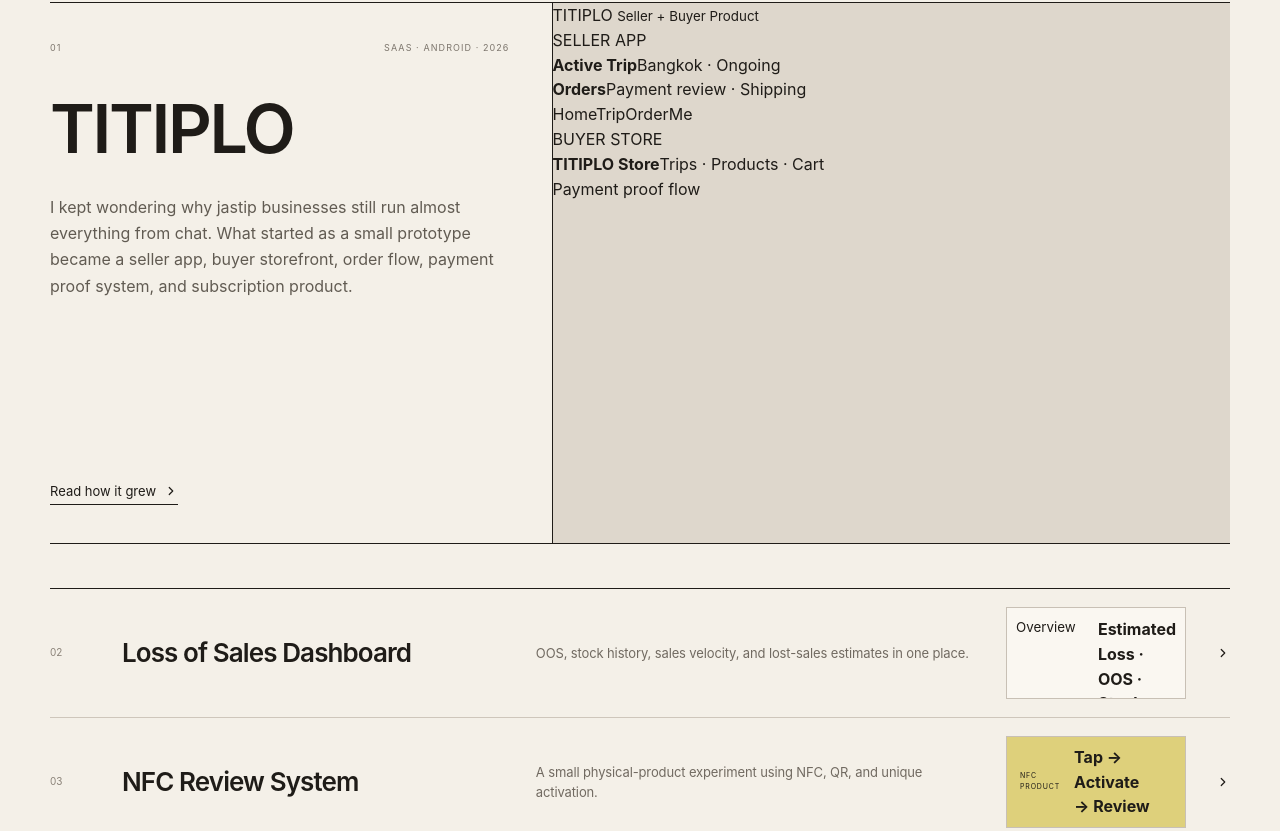
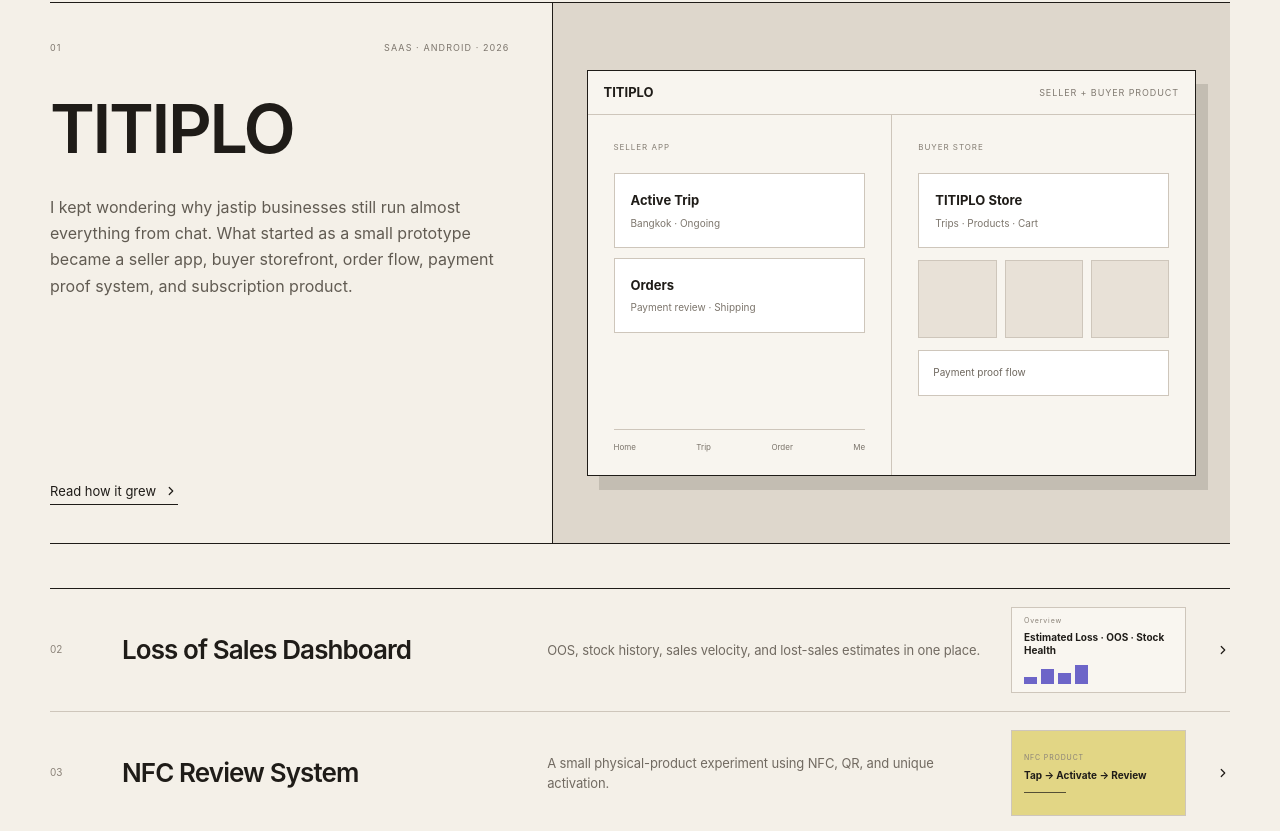
Before and after one commit to barilia1998/Personal-Webs, a plain HTML site: page index.html in a window 1280 px wide. Shown: the part 1074-1905 px from the top of the page. Drawn offline with Linux system fonts and the light colour scheme.

Commit message:
Remove broken preview styling and stabilize project section

```diff
--- a/styles.css
+++ b/styles.css
@@ -178,45 +178,154 @@
   display:inline-block;
 }
 
-/* Project-native visual previews */
-.real-project-visual{
-  min-height:560px;
+
+/* Stable project asset presentation */
+.project-asset-frame{
+  min-height:540px;
+  background:#ded7cc;
   padding:34px;
-  background:#e4ddd3;
+  display:flex;
+  align-items:center;
+  justify-content:center;
 }
-.titiplo-browser{
-  position:absolute;
-  width:76%;
-  height:430px;
-  left:30px;
-  top:38px;
-  background:#f7f7f5;
-  border:1px solid #bdb6ad;
-  box-shadow:10px 12px 0 rgba(31,28,24,.14);
-  overflow:hidden;
+.asset-window{
+  width:100%;
+  max-width:700px;
+  background:#f8f5ef;
+  border:1px solid var(--ink);
+  box-shadow:12px 14px 0 rgba(31,28,24,.14);
 }
-.titiplo-browser-top{
-  height:42px;
+.asset-window-top{
+  height:44px;
   padding:0 16px;
-  border-bottom:1px solid #ddd8d0;
+  border-bottom:1px solid var(--line);
   display:flex;
   align-items:center;
   justify-content:space-between;
 }
-.titiplo-wordmark{font-weight:800;font-size:14px;letter-spacing:-.04em}
-.titiplo-browser-label{font-size:9px;color:#8a847c;text-transform:uppercase;letter-spacing:.12em}
-.titiplo-store{padding:20px}
-.store-head{display:flex;align-items:center;gap:11px}.store-avatar{width:34px;height:34px;display:grid;place-items:center;background:#222;color:white;font-weight:700}.store-head small,.store-section small{display:block;font-size:7px;letter-spacing:.12em;color:#89837b}.store-head strong,.store-section>strong{display:block;font-size:16px;margin-top:2px}
-.store-section{margin-top:22px}.trip-strip{display:grid;grid-template-columns:1fr 1fr;gap:8px;margin-top:8px}.trip-strip div{border:1px solid #d8d2ca;background:white;padding:11px}.trip-strip b,.trip-strip span{display:block}.trip-strip b{font-size:11px}.trip-strip span{font-size:8px;color:#888177;margin-top:4px}
-.catalog-title{display:flex;justify-content:space-between;align-items:end}.catalog-title>span{font-size:8px;color:#89837b}.product-cards{display:grid;grid-template-columns:1fr 1fr;gap:8px;margin-top:9px}.product-cards article{background:white;border:1px solid #d8d2ca;padding:8px}.product-image{height:55px;background:#dad5cd}.product-image.alt{background:#cfd7d0}.product-cards b,.product-cards span{display:block}.product-cards b{font-size:9px;margin-top:6px}.product-cards span{font-size:8px;color:#6f6961;margin-top:2px}
-.titiplo-phone{position:absolute;right:26px;bottom:25px;width:190px;height:350px;border:6px solid #262623;background:#f7f7f5;box-shadow:9px 10px 0 rgba(31,28,24,.16);padding:18px 13px}
-.phone-bar{display:flex;justify-content:space-between;align-items:center;border-bottom:1px solid #ded9d2;padding-bottom:10px}.phone-bar span{font-weight:800;font-size:12px}.phone-bar small{font-size:8px;color:#77716a}.seller-kicker{font-size:7px;letter-spacing:.12em;margin-top:18px;color:#7e786f}.seller-card{border:1px solid #d6d0c7;padding:14px;margin-top:7px;background:white}.seller-card strong,.seller-card span{display:block}.seller-card strong{font-size:12px}.seller-card span{font-size:8px;color:#7d766e;margin-top:5px}.seller-nav{position:absolute;left:12px;right:12px;bottom:12px;border-top:1px solid #d8d2ca;padding-top:10px;display:flex;justify-content:space-between}.seller-nav span{font-size:7px;color:#6f6962}
-.visual-row{grid-template-columns:52px 1.05fr 1.2fr 180px 24px;padding:18px 0}
-.project-preview{height:92px;border:1px solid #c8c0b5;background:#faf7f1;overflow:hidden;display:block}
-.dashboard-preview{padding:9px;display:grid;grid-template-columns:1fr 1fr;grid-template-rows:auto 1fr;gap:6px}.preview-kpi{border:1px solid #ded7ce;padding:6px;background:white}.preview-kpi small{display:block;font-size:6px;color:#777}.preview-kpi b{display:block;font-size:11px;margin-top:3px}.preview-chart{grid-column:1/-1;display:flex;align-items:end;gap:5px;padding:6px;border:1px solid #ded7ce;background:white}.preview-chart i{flex:1;background:#7067d8}.preview-chart i:nth-child(1){height:22%}.preview-chart i:nth-child(2){height:45%}.preview-chart i:nth-child(3){height:34%}.preview-chart i:nth-child(4){height:70%}.preview-chart i:nth-child(5){height:55%}
-.nfc-preview{background:#ded07b;padding:13px;display:flex;align-items:center;gap:14px}.nfc-tap{font-weight:800;font-size:18px}.nfc-preview small,.nfc-preview b{display:block}.nfc-preview small{font-size:7px;letter-spacing:.12em}.nfc-preview b{font-size:13px;margin-top:4px}
-.sheet-preview{padding:8px;background:#f8fbf8}.sheet-tabs{display:grid;grid-template-columns:repeat(3,1fr);font-size:7px;font-weight:600;border:1px solid #cfd8cf}.sheet-tabs span{padding:5px;border-right:1px solid #cfd8cf}.sheet-tabs span:last-child{border-right:0}.sheet-grid{display:grid;grid-template-columns:repeat(3,1fr);grid-template-rows:repeat(2,1fr);height:48px;border-left:1px solid #d8ddd8;border-top:1px solid #d8ddd8}.sheet-grid i{border-right:1px solid #d8ddd8;border-bottom:1px solid #d8ddd8;background:white}
-.anti-preview{background:#fff;padding:9px 10px;text-align:left}.anti-preview small,.anti-preview b,.anti-preview span{display:block}.anti-preview small{font-size:7px;color:#555}.anti-preview b{font-size:10px;margin:6px 0}.anti-preview span{font-size:6px;border-top:1px solid #e0e0e0;padding:4px 0;color:#666}
+.asset-window-top span{font-weight:700;font-size:13px}
+.asset-window-top small{font-size:9px;text-transform:uppercase;letter-spacing:.1em;color:#817a71}
+.asset-stage{
+  display:grid;
+  grid-template-columns:1fr 1fr;
+  min-height:360px;
+}
+.asset-panel{
+  position:relative;
+  padding:26px;
+}
+.asset-panel + .asset-panel{
+  border-left:1px solid var(--line);
+}
+.asset-label{
+  font-size:8px;
+  text-transform:uppercase;
+  letter-spacing:.12em;
+  color:#857e74;
+  margin-bottom:20px;
+}
+.asset-card{
+  border:1px solid var(--line);
+  background:#fff;
+  padding:16px;
+  margin-bottom:10px;
+}
+.asset-card strong,.asset-card span{display:block}
+.asset-card strong{font-size:13px}
+.asset-card span{font-size:10px;color:#7d766d;margin-top:5px}
+.asset-nav{
+  position:absolute;
+  left:26px;right:26px;bottom:22px;
+  border-top:1px solid var(--line);
+  padding-top:11px;
+  display:flex;
+  justify-content:space-between;
+  font-size:8px;
+  color:#7b746b;
+}
+.asset-products{
+  display:grid;
+  grid-template-columns:repeat(3,1fr);
+  gap:8px;
+  margin-top:12px;
+}
+.asset-products i{
+  height:78px;
+  border:1px solid var(--line);
+  background:#e8e1d7;
+}
+.asset-payment{
+  margin-top:12px;
+  border:1px solid var(--line);
+  padding:14px;
+  font-size:10px;
+  color:#6f685f;
+  background:#fff;
+}
+.visual-row{
+  grid-template-columns:52px 1.05fr 1.15fr 175px 24px;
+  padding:18px 0;
+}
+.project-preview{
+  height:86px;
+  border:1px solid var(--line);
+  background:#f9f6f0;
+  overflow:hidden;
+}
+.clean-preview{
+  padding:12px;
+  display:flex;
+  flex-direction:column;
+  justify-content:center;
+  text-align:left;
+}
+.clean-preview small{
+  font-size:7px;
+  letter-spacing:.12em;
+  color:#8a8278;
+}
+.clean-preview strong{
+  font-size:10px;
+  margin-top:5px;
+  line-height:1.3;
+}
+.dashboard-preview .mini-bars{
+  display:flex;
+  gap:4px;
+  align-items:flex-end;
+  height:20px;
+  margin-top:8px;
+}
+.dashboard-preview .mini-bars i{
+  width:13px;
+  background:#6d65c8;
+}
+.dashboard-preview .mini-bars i:nth-child(1){height:7px}
+.dashboard-preview .mini-bars i:nth-child(2){height:15px}
+.dashboard-preview .mini-bars i:nth-child(3){height:11px}
+.dashboard-preview .mini-bars i:nth-child(4){height:19px}
+.nfc-preview{background:#e2d685}
+.nfc-line{
+  width:42px;
+  height:1px;
+  background:#544f35;
+  margin-top:10px;
+}
+.sheet-lines{
+  display:flex;
+  flex-direction:column;
+  gap:4px;
+  margin-top:8px;
+}
+.sheet-lines i{
+  height:1px;
+  background:#b6c2b6;
+}
+.anti-preview span{
+  font-size:8px;
+  color:#77716a;
+  margin-top:6px;
+}
 @media(max-width:900px){
   .visual-row{grid-template-columns:42px 1fr 150px 22px}
   .visual-row .project-desc{grid-column:2/3}
@@ -224,6 +333,12 @@
   .visual-row .project-arrow{grid-column:4;grid-row:1/3}
 }
 @media(max-width:680px){
-  .real-project-visual{min-height:500px;padding:18px}.titiplo-browser{width:88%;height:360px;left:12px;top:28px}.titiplo-phone{width:145px;height:280px;right:5px}.product-image{height:38px}
-  .visual-row{grid-template-columns:34px 1fr 20px}.visual-row .project-desc{grid-column:2/3}.visual-row .project-preview{display:none}.visual-row .project-arrow{grid-column:3;grid-row:1/3}
+  .project-asset-frame{min-height:460px;padding:18px}
+  .asset-stage{grid-template-columns:1fr;min-height:360px}
+  .asset-panel + .asset-panel{border-left:0;border-top:1px solid var(--line)}
+  .asset-nav{position:static;margin-top:16px}
+  .visual-row{grid-template-columns:34px 1fr 20px}
+  .visual-row .project-desc{grid-column:2/3}
+  .visual-row .project-preview{display:none}
+  .visual-row .project-arrow{grid-column:3;grid-row:1/3}
 }
```
